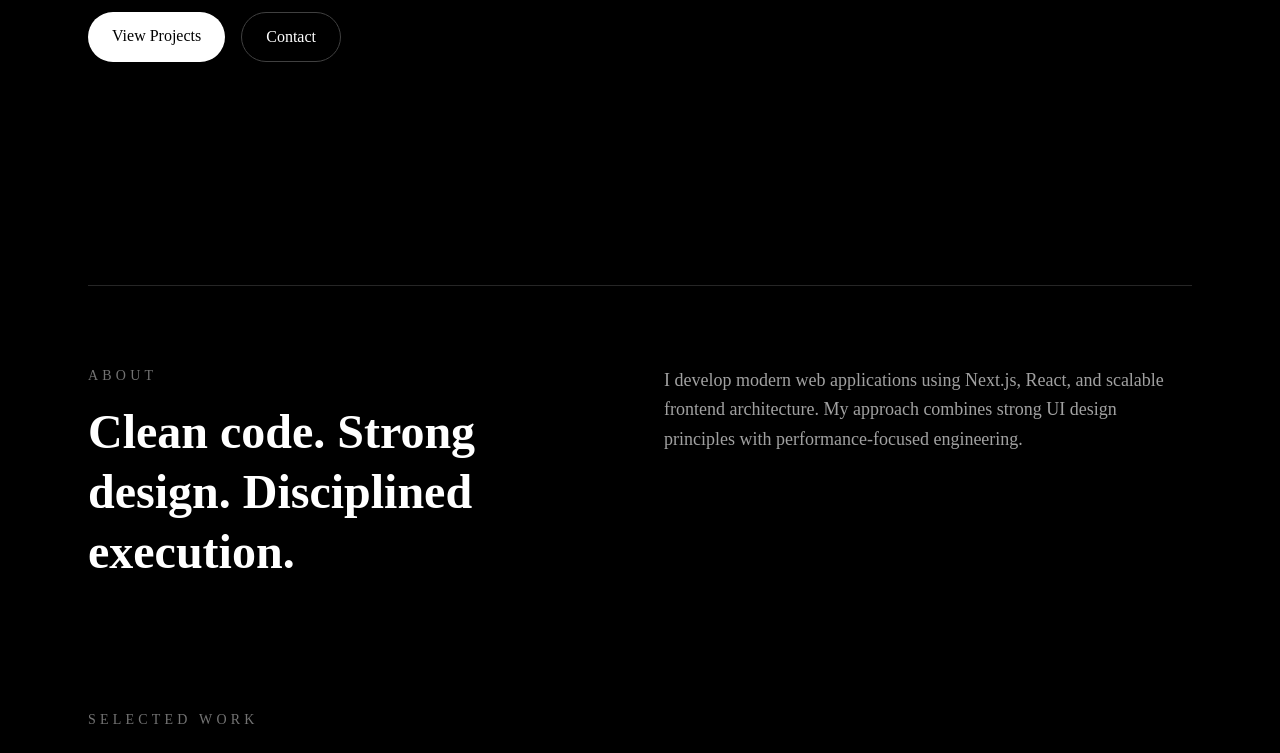
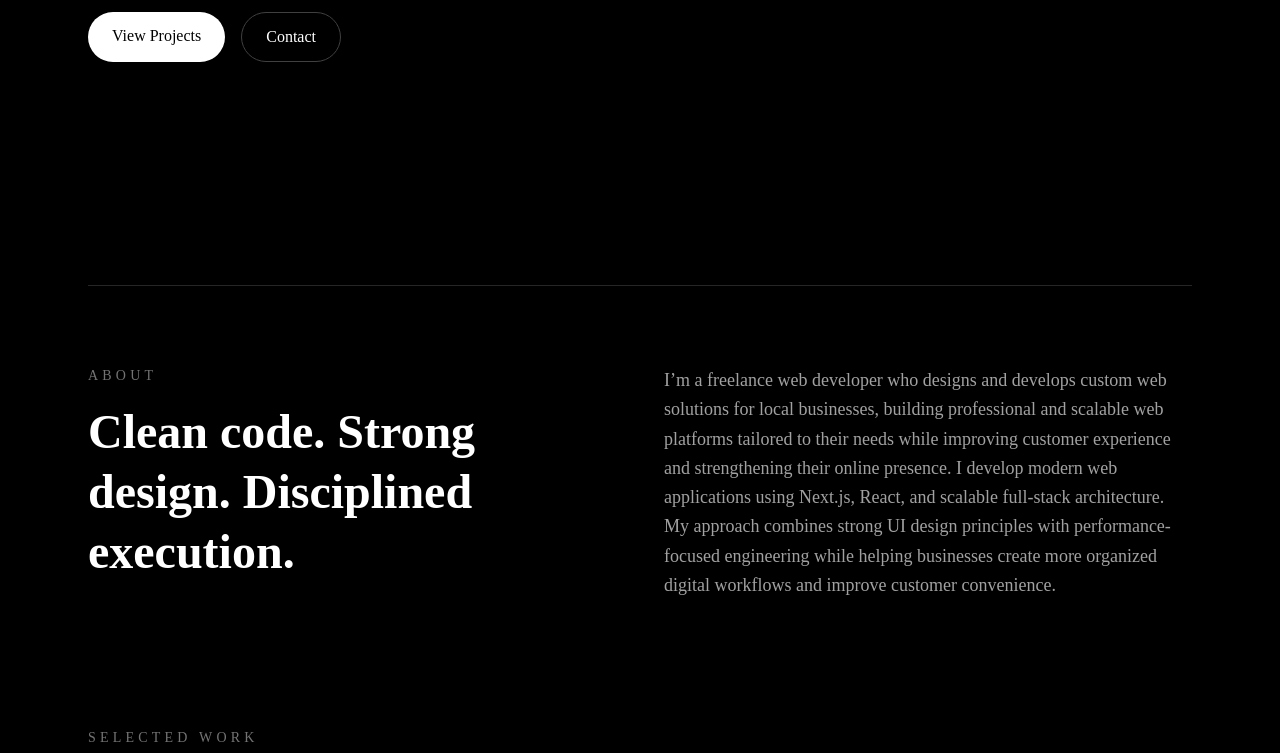
Before and after one commit to richdacoder/portfolio, a Next.js app in the folder projects/: page / in a window 1280 px wide. Shown: the part 451-1204 px from the top of the page. Built offline with nearby package versions, Linux system fonts and the light colour scheme.

Commit message:
changed about

```diff
--- a/projects/src/app/page.js
+++ b/projects/src/app/page.js
@@ -178,9 +178,13 @@ export default function Home() {
             </div>
 
             <p className="text-neutral-400 text-lg leading-relaxed">
-              I develop modern web applications using Next.js, React, and
-              scalable frontend architecture. My approach combines strong UI
-              design principles with performance-focused engineering.
+            I’m a freelance web developer who designs and develops custom web solutions for local
+            businesses, building professional and scalable web platforms tailored to their needs
+            while improving customer experience and strengthening their online presence. I develop
+            modern web applications using Next.js, React, and scalable full-stack architecture. My
+            approach combines strong UI design principles with performance-focused engineering while
+            helping businesses create more organized digital workflows and improve customer convenience.
+
             </p>
           </div>
         </section>
```
